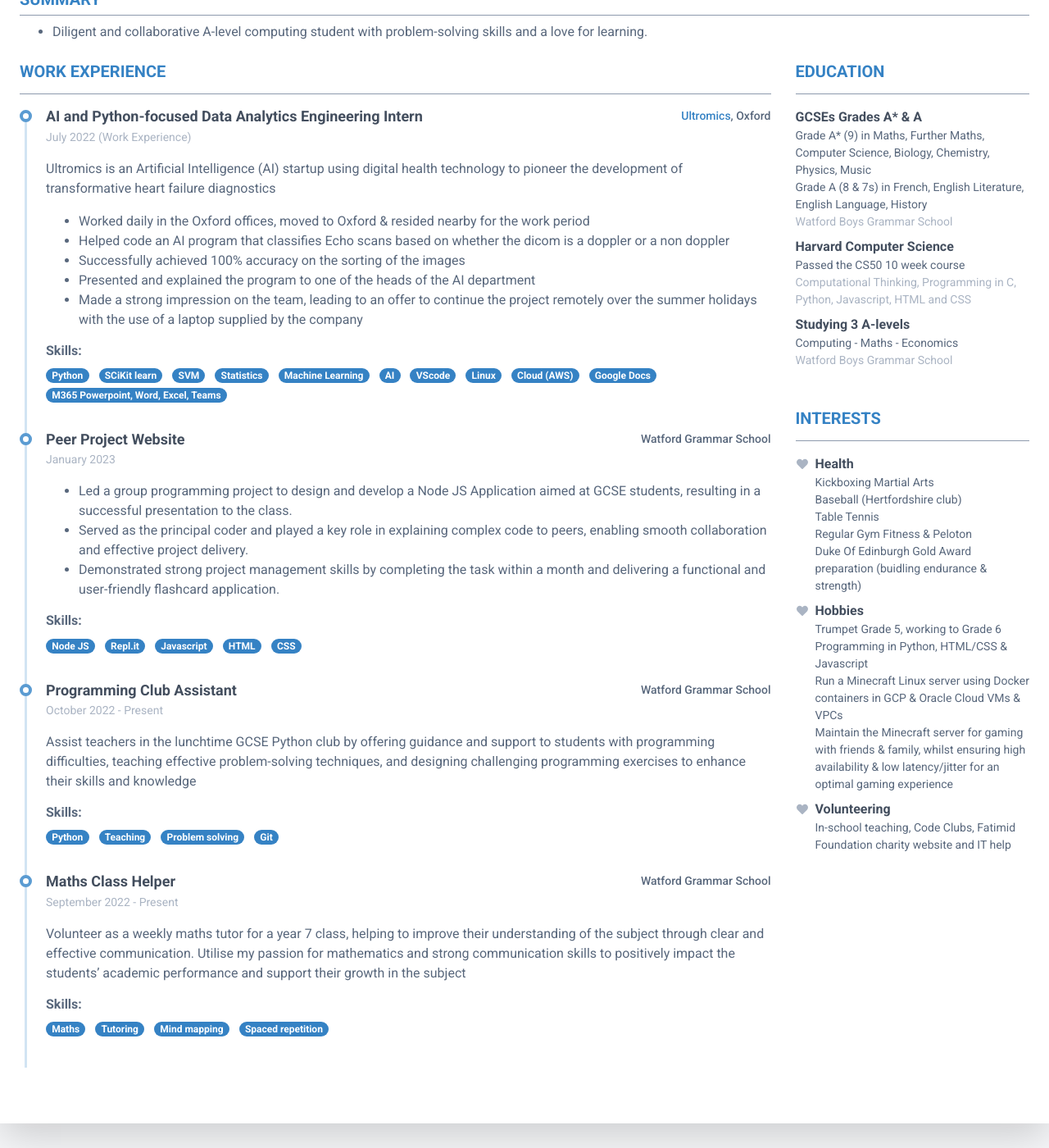
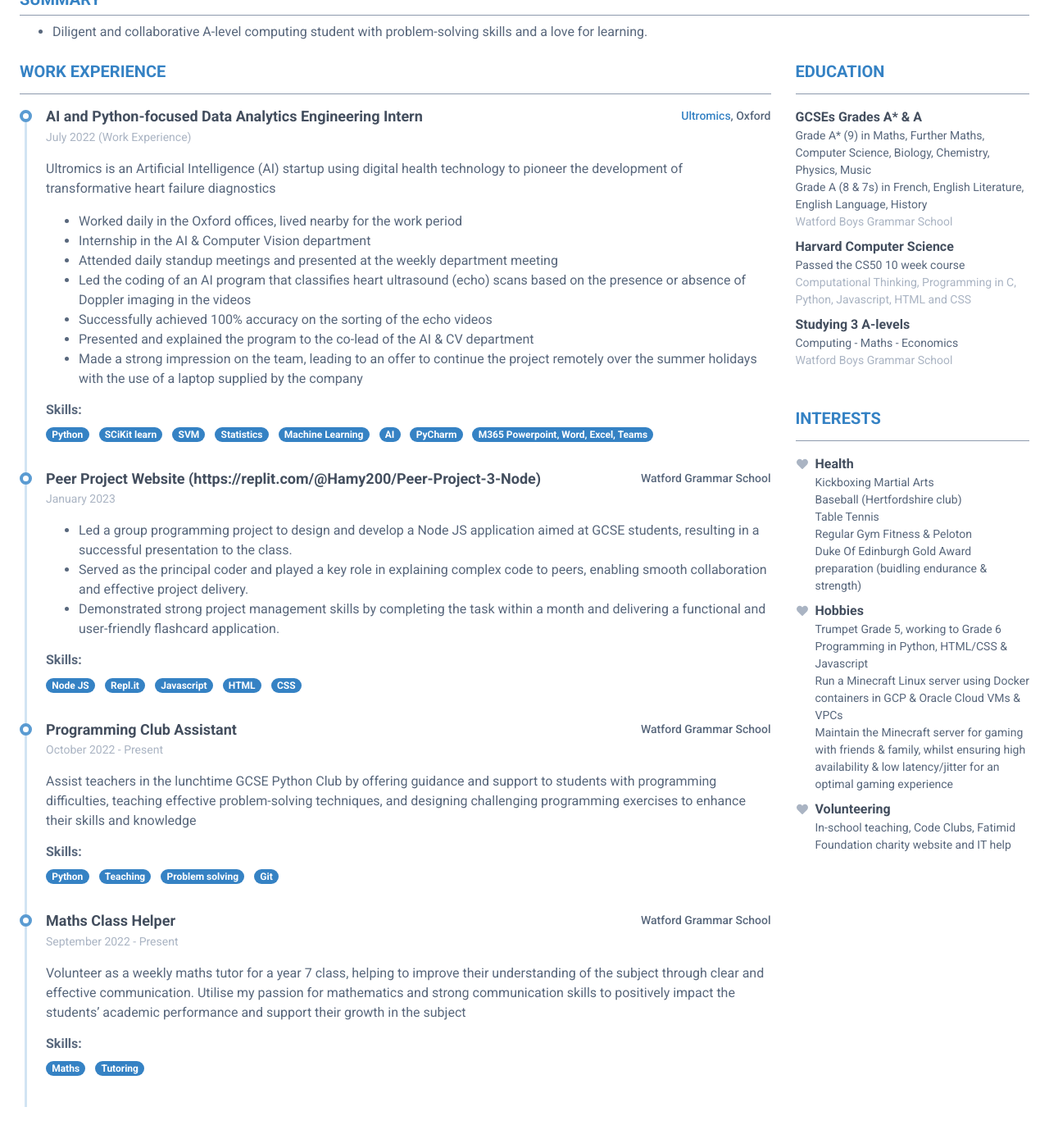
Before and after one commit to Hamy200/resume, a Jekyll site: the page built from index.markdown, in a window 1280 px wide and 1400 px high, scrolled down 212 px. Shown: the whole window at 82% size. Built offline with Jekyll 4.4.1, drawn with Linux system fonts in a browser that asks for light colours; nearby versions of some CDN libraries.

Commit message:
Update data.yml

```diff
--- a/_data/data.yml
+++ b/_data/data.yml
@@ -29,10 +29,12 @@ experiences:
     company: <a href="https://www.ultromics.com">Ultromics</a>, Oxford
     details: |
       Ultromics is an Artificial Intelligence (AI) startup using digital health technology to pioneer the development of transformative heart failure diagnostics
-      - Worked daily in the Oxford offices, moved to Oxford & resided nearby for the work period
-      - Helped code an AI program that classifies Echo scans based on whether the dicom is a doppler or a non doppler
-      - Successfully achieved 100% accuracy on the sorting of the images
-      - Presented and explained the program to one of the heads of the AI department
+      - Worked daily in the Oxford offices, lived nearby for the work period
+      - Internship in the AI & Computer Vision department
+      - Attended daily standup meetings and presented at the weekly department meeting
+      - Led the coding of an AI program that classifies heart ultrasound (echo) scans based on the presence or absence of Doppler imaging in the videos
+      - Successfully achieved 100% accuracy on the sorting of the echo videos
+      - Presented and explained the program to the co-lead of the AI & CV department
       - Made a strong impression on the team, leading to an offer to continue the project remotely over the summer holidays with the use of a laptop supplied by the company
 
     technologies:
@@ -42,18 +44,15 @@ experiences:
       - Statistics
       - Machine Learning
       - AI
-      - VScode
-      - Linux
-      - Cloud (AWS)
-      - Google Docs
+      - PyCharm
       - M365 Powerpoint, Word, Excel, Teams
 
-  - role:  Peer Project Website
+  - role:  Peer Project Website  (https://replit.com/@Hamy200/Peer-Project-3-Node)
     time: January 2023
     company: Watford Grammar School
     details: |
       <ul>
-          <li>Led a group programming project to design and develop a Node JS Application aimed at GCSE students, resulting in a successful presentation to the class.</li>
+          <li>Led a group programming project to design and develop a Node JS application aimed at GCSE students, resulting in a successful presentation to the class.</li>
           <li>Served as the principal coder and played a key role in explaining complex code to peers, enabling smooth collaboration and effective project delivery.</li>
           <li>Demonstrated strong project management skills by completing the task within a month and delivering a functional and user-friendly flashcard application.</li>
 
@@ -68,7 +67,7 @@ experiences:
     time: October 2022 - Present
     company: Watford Grammar School
     details: |
-      Assist teachers in the lunchtime GCSE Python club by offering guidance and support to students with programming difficulties, teaching effective problem-solving techniques, and designing challenging programming exercises to enhance their skills and knowledge
+      Assist teachers in the lunchtime GCSE Python Club by offering guidance and support to students with programming difficulties, teaching effective problem-solving techniques, and designing challenging programming exercises to enhance their skills and knowledge
     technologies:
       - Python
       - Teaching
@@ -84,8 +83,6 @@ experiences:
     technologies:
       - Maths
       - Tutoring
-      - Mind mapping
-      - Spaced repetition
 awards:
   - name: Health
     description: |
```
